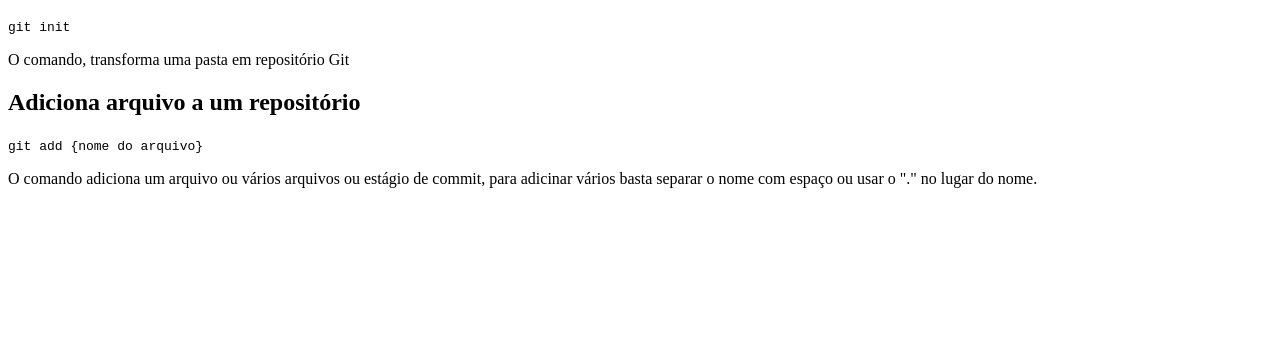
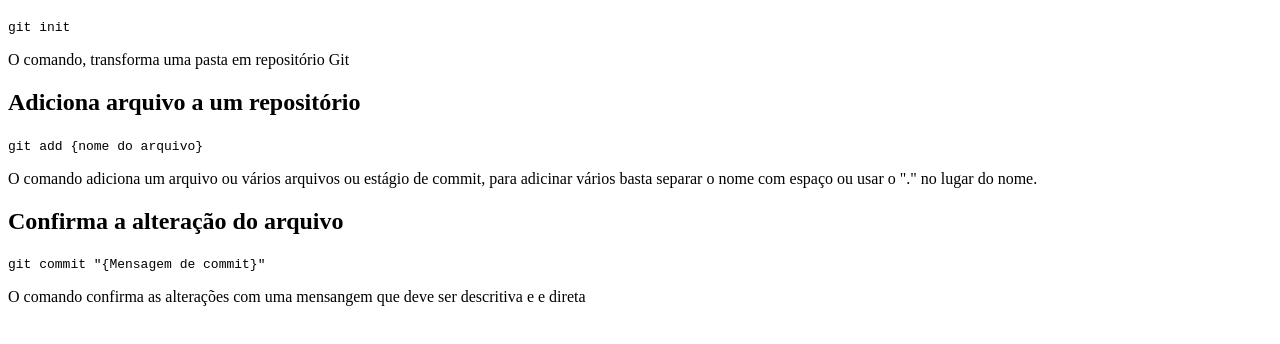
Before and after one commit to DanGal78/aula-git, a plain HTML site: page index.html in a window 1280 px wide. Shown: the part 110-454 px from the top of the page. Drawn offline with Linux system fonts and the light colour scheme.

Commit message:
Adiciona seção para o comando git commit

```diff
--- a/index.html
+++ b/index.html
@@ -24,6 +24,15 @@
 
         </p>
     </section>
+    <section id="commit-arquivo">
+        <h2>Confirma a alteração do arquivo</h2>
+        <code>git commit "{Mensagem de commit}"</code>
+        <p>
+            O comando confirma as alterações com uma mensangem que deve
+            ser descritiva e e direta
+        </p>
+
+    </section>
 
 
 </body>
```
